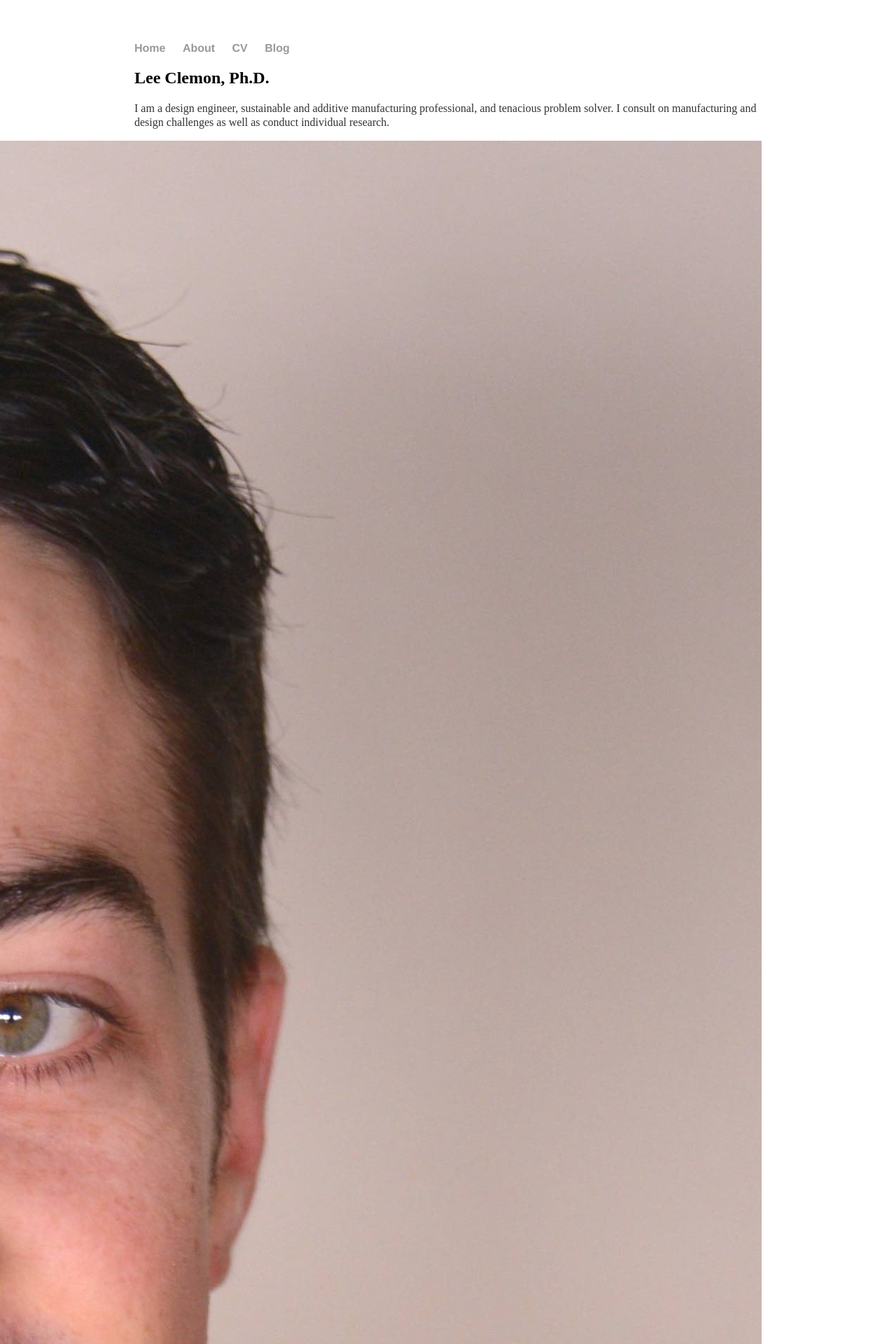
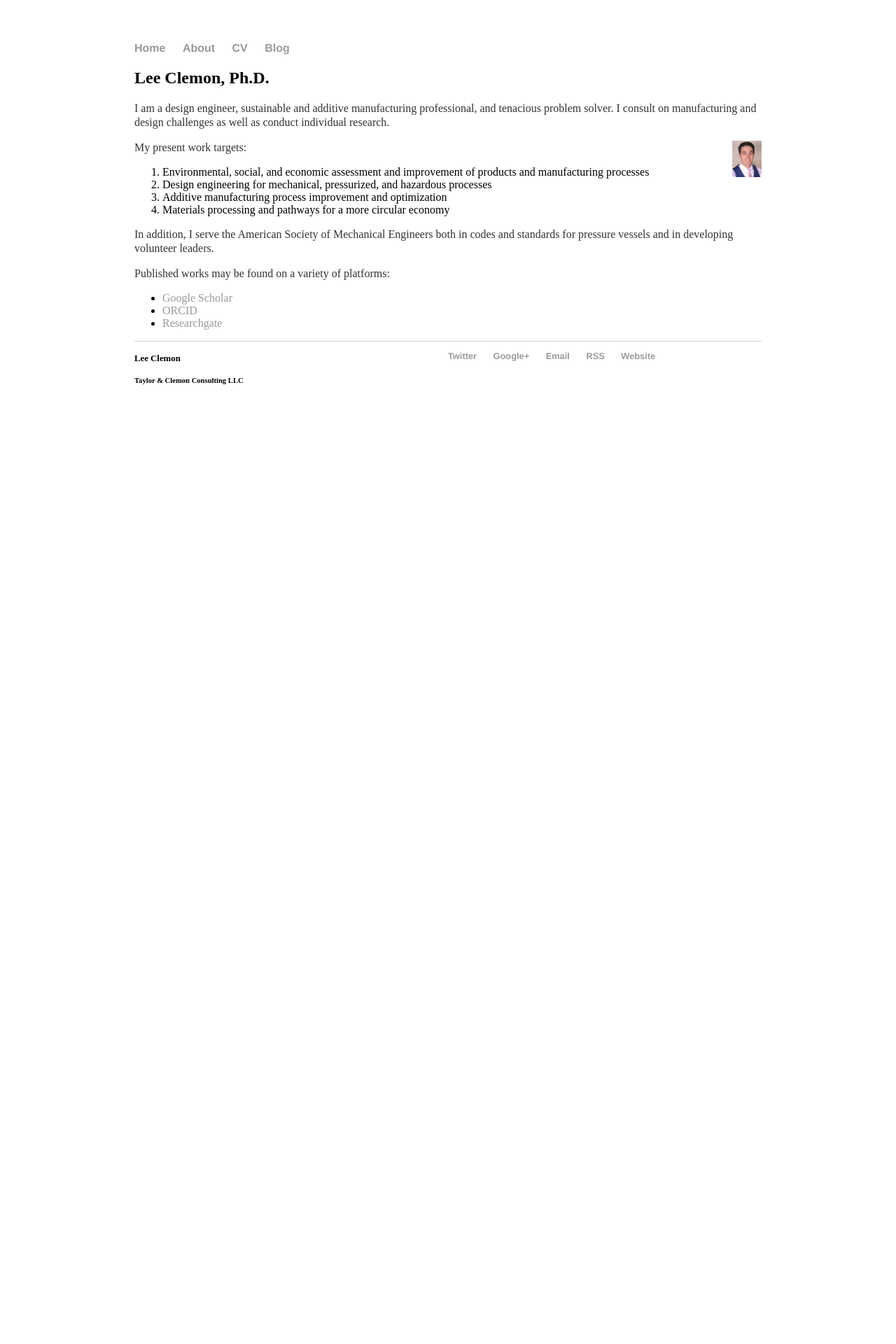
Before and after one commit to lclemon/lclemon.github.io, a Jekyll site: the page built from about/index.html, in a window 1280 px wide. Shown: the top 1920 px of the page at 70% size. Built offline with Jekyll 4.4.1, drawn with Linux system fonts in a browser that asks for light colours; after the commit the page ends 900 px from its top, so only the background shows below that.

Commit message:
Update index.html

```diff
--- a/about/index.html
+++ b/about/index.html
@@ -6,7 +6,7 @@ title: Lee Clemon, Ph.D.
 <p>I am a design engineer, sustainable and additive manufacturing professional, and tenacious problem solver. I consult on manufacturing and design challenges as well as conduct individual research.
 </p>
 
-<img src="../images/head_shot_sm.jpg" ALIGN="right" />
+<img src="../images/head_shot_sm.jpg" ALIGN="right" width="42" />
 <p>My present work targets:</p>
 
 <ol>
```
